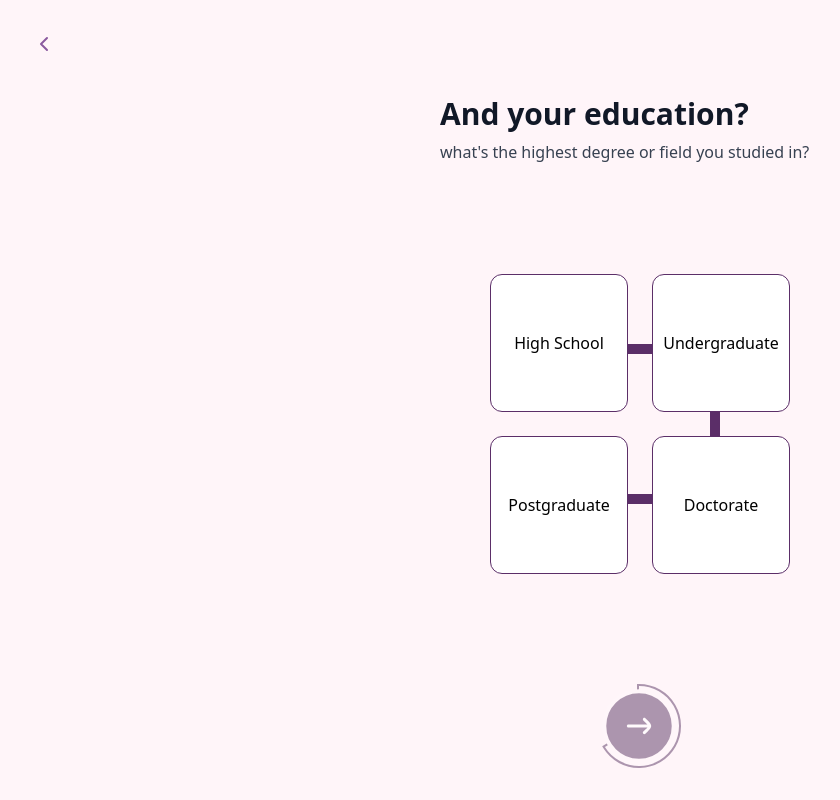
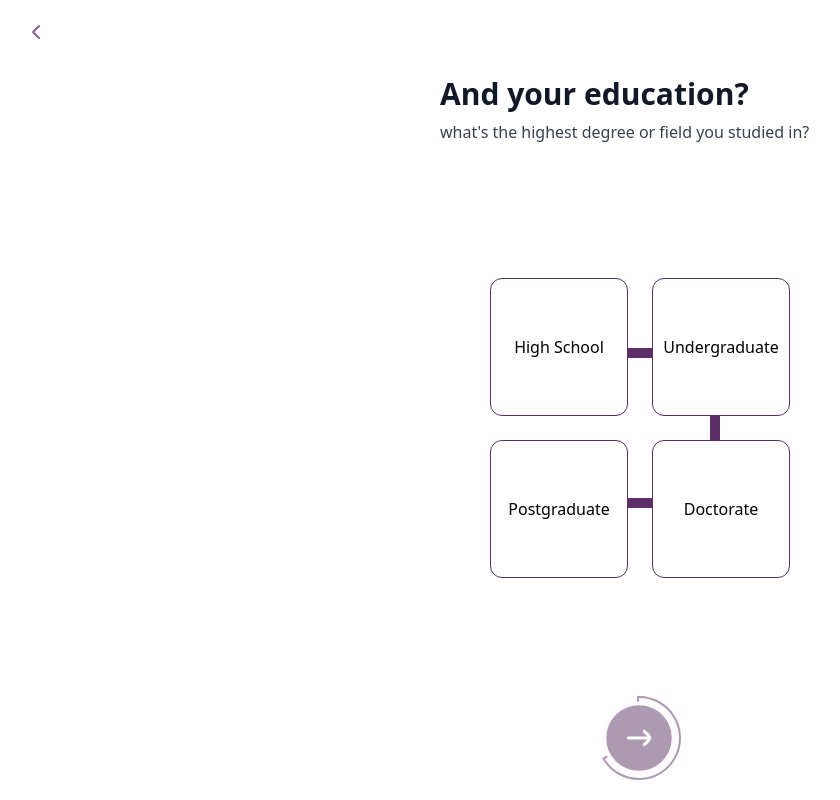
Before and after one commit to DeepakRizal/wingmaan_take_home_assignment, a Next.js app: page /education in a window 1280 px wide. Shown: the whole page, without its empty margins (0-840 px from the left). Built offline with nearby package versions, Linux system fonts and the light colour scheme.

Commit message:
fix(date-picker): prevent off-by-one clicks on the date picker

```diff
--- a/src/app/education/page.js
+++ b/src/app/education/page.js
@@ -53,14 +53,14 @@ export default function EducationPage() {
   };
 
   return (
-    <div className="page-container flex flex-col">
+    <div className="min-h-[100svh] flex flex-col overflow-hidden">
       {/* Back button */}
-      <div className="back-button-container shrink-0">
+      <div className="shrink-0 pt-3 pl-4">
         <BackButton onClick={() => router.back()} />
       </div>
 
       {/* Page content */}
-      <div className="flex-1 flex flex-col px-6 pt-8 pb-4 max-w-md w-full mx-auto min-h-0">
+      <div className="flex-1 flex flex-col px-6 pt-6 pb-2 max-w-md w-full mx-auto min-h-0">
         <PageHeading
           heading="And your education?"
           subtitle="what's the highest degree or field you studied in?"
@@ -81,8 +81,7 @@ export default function EducationPage() {
               ))}
             </div>
 
-            {/* Connector pipes (touching cards exactly as requested) */}
-            {/* Top horizontal */}
+            {/* Connector pipes */}
             <div
               className="absolute bg-[var(--primary-purple)] z-0"
               style={{
@@ -93,7 +92,6 @@ export default function EducationPage() {
               }}
             />
 
-            {/* Bottom horizontal */}
             <div
               className="absolute bg-[var(--primary-purple)] z-0"
               style={{
@@ -104,7 +102,6 @@ export default function EducationPage() {
               }}
             />
 
-            {/* Right vertical */}
             <div
               className="absolute bg-[var(--primary-purple)] z-0"
               style={{
@@ -118,12 +115,25 @@ export default function EducationPage() {
         </div>
       </div>
 
-      {/* Next button pinned to bottom */}
-      <div className="pb-6 sm:pb-8 pt-4 flex justify-center shrink-0">
-        {selectedEducation ? (
+      {/* Next button */}
+      <div
+        className="
+          mt-auto
+          pt-2
+          pb-[calc(env(safe-area-inset-bottom)+1.25rem)]
+          flex
+          justify-center
+          shrink-0
+        "
+      >
         <button
           onClick={handleNext}
-            className="transition-all hover:scale-105 active:scale-95 cursor-pointer"
+          disabled={!selectedEducation}
+          className={`transition-all ${
+            selectedEducation
+              ? "hover:scale-105 active:scale-95 cursor-pointer"
+              : "opacity-50 cursor-not-allowed"
+          }`}
           aria-label="Next"
         >
           <Image
@@ -134,21 +144,6 @@ export default function EducationPage() {
             priority
           />
         </button>
-        ) : (
-          <button
-            disabled
-            className="opacity-50 cursor-not-allowed"
-            aria-label="Next"
-          >
-            <Image
-              src="/icons/buttons/selectYourEducationNext.svg"
-              alt="Next"
-              width={82}
-              height={84}
-              priority
-            />
-          </button>
-        )}
       </div>
     </div>
   );
--- a/src/components/DatePicker.js
+++ b/src/components/DatePicker.js
@@ -3,9 +3,17 @@
 import { useState, useRef, useEffect } from "react";
 
 export default function DatePicker({ onDateSelect, initialDate }) {
-  const [selectedDay, setSelectedDay] = useState(initialDate?.day);
-  const [selectedMonth, setSelectedMonth] = useState(initialDate?.month);
-  const [selectedYear, setSelectedYear] = useState(initialDate?.year);
+  const today = new Date();
+
+  const [selectedDay, setSelectedDay] = useState(
+    initialDate?.day ?? today.getDate()
+  );
+  const [selectedMonth, setSelectedMonth] = useState(
+    initialDate?.month ?? today.getMonth() + 1
+  );
+  const [selectedYear, setSelectedYear] = useState(
+    initialDate?.year ?? today.getFullYear()
+  );
 
   const days = Array.from({ length: 31 }, (_, i) => i + 1);
 
@@ -24,28 +32,28 @@ export default function DatePicker({ onDateSelect, initialDate }) {
     "December",
   ];
 
-  const currentYear = new Date().getFullYear();
-  const startYear = Math.max(initialDate?.year || currentYear, currentYear);
-  const years = Array.from({ length: 120 }, (_, i) => startYear - i);
+  const currentYear = today.getFullYear();
+  const years = Array.from({ length: 120 }, (_, i) => currentYear - i);
 
   const dayRef = useRef(null);
   const monthRef = useRef(null);
   const yearRef = useRef(null);
 
+  const ITEM_HEIGHT = 48;
+
+  const scrollToIndex = (ref, index) => {
+    if (!ref.current) return;
+    ref.current.scrollTo({
+      top: index * ITEM_HEIGHT,
+      behavior: "smooth",
+    });
+  };
+
   useEffect(() => {
-    if (initialDate) {
-      setSelectedDay(initialDate.day);
-      setSelectedMonth(initialDate.month);
-      setSelectedYear(initialDate.year);
-    }
-  }, [initialDate]);
-
-  const scrollToCenter = (ref, index) => {
-    if (ref.current) {
-      const itemHeight = 48;
-      ref.current.scrollTop = index * itemHeight - itemHeight;
-    }
-  };
+    scrollToIndex(dayRef, selectedDay - 1);
+    scrollToIndex(monthRef, selectedMonth - 1);
+    scrollToIndex(yearRef, years.indexOf(selectedYear));
+  }, [selectedDay, selectedMonth, selectedYear]);
 
   const notifyDateChange = (day, month, year) => {
     onDateSelect?.({ day, month, year });
@@ -65,7 +73,6 @@ export default function DatePicker({ onDateSelect, initialDate }) {
               key={day}
               onClick={() => {
                 setSelectedDay(day);
-                scrollToCenter(dayRef, day - 1);
                 notifyDateChange(day, selectedMonth, selectedYear);
               }}
               className={`h-12 flex items-center justify-center cursor-pointer transition-all ${
@@ -81,24 +88,25 @@ export default function DatePicker({ onDateSelect, initialDate }) {
 
         {/* Month */}
         <div className="flex-1 overflow-y-auto scrollbar-hide" ref={monthRef}>
-          {months.map((month, index) => (
+          {months.map((month, index) => {
+            const monthValue = index + 1;
+            return (
               <div
                 key={month}
                 onClick={() => {
-                const newMonth = index + 1;
-                setSelectedMonth(newMonth);
-                scrollToCenter(monthRef, index);
-                notifyDateChange(selectedDay, newMonth, selectedYear);
+                  setSelectedMonth(monthValue);
+                  notifyDateChange(selectedDay, monthValue, selectedYear);
                 }}
                 className={`h-12 flex items-center justify-center cursor-pointer transition-all ${
-                selectedMonth === index + 1
+                  selectedMonth === monthValue
                     ? "text-xl font-bold scale-110"
                     : "opacity-50"
                 }`}
               >
                 {month}
               </div>
-          ))}
+            );
+          })}
         </div>
 
         {/* Year */}
@@ -108,7 +116,6 @@ export default function DatePicker({ onDateSelect, initialDate }) {
               key={year}
               onClick={() => {
                 setSelectedYear(year);
-                scrollToCenter(yearRef, years.indexOf(year));
                 notifyDateChange(selectedDay, selectedMonth, year);
               }}
               className={`h-12 flex items-center justify-center cursor-pointer transition-all ${
```
Lines whose indentation alone changed are shown as unchanged.
